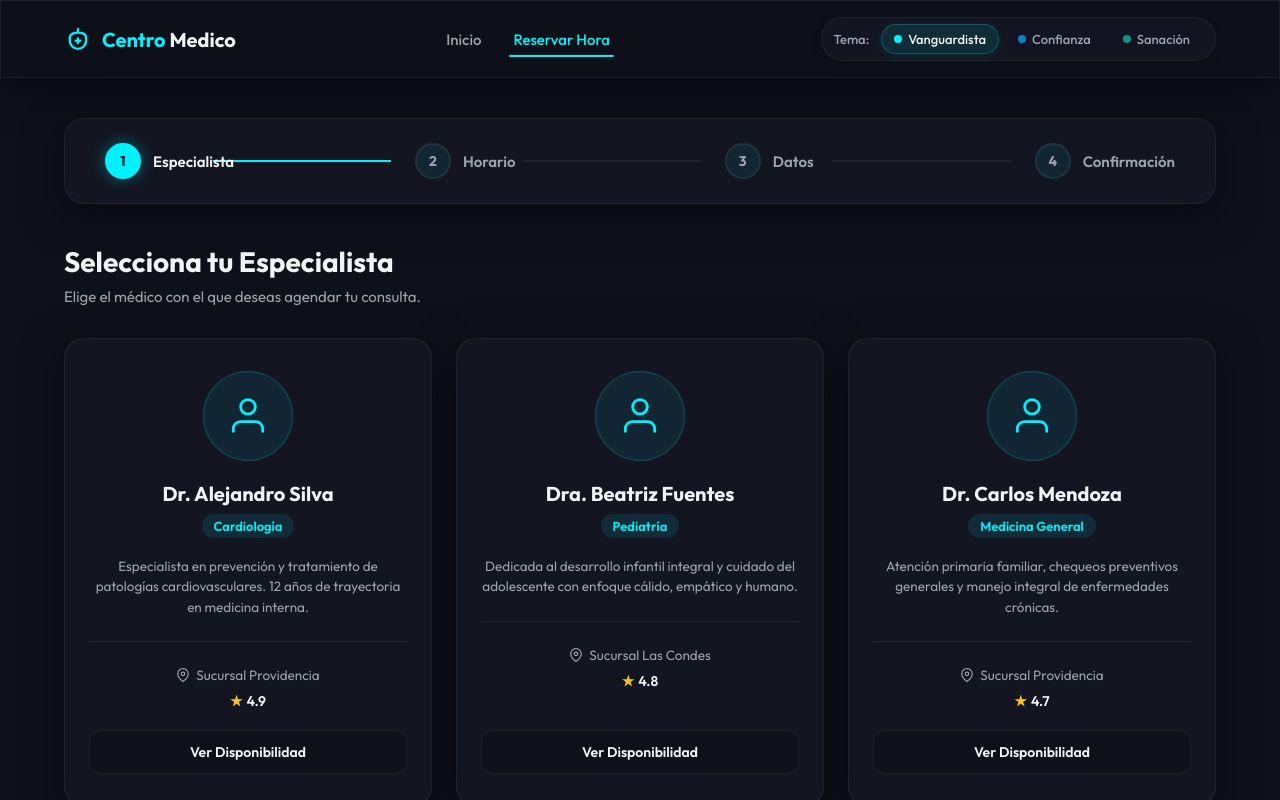
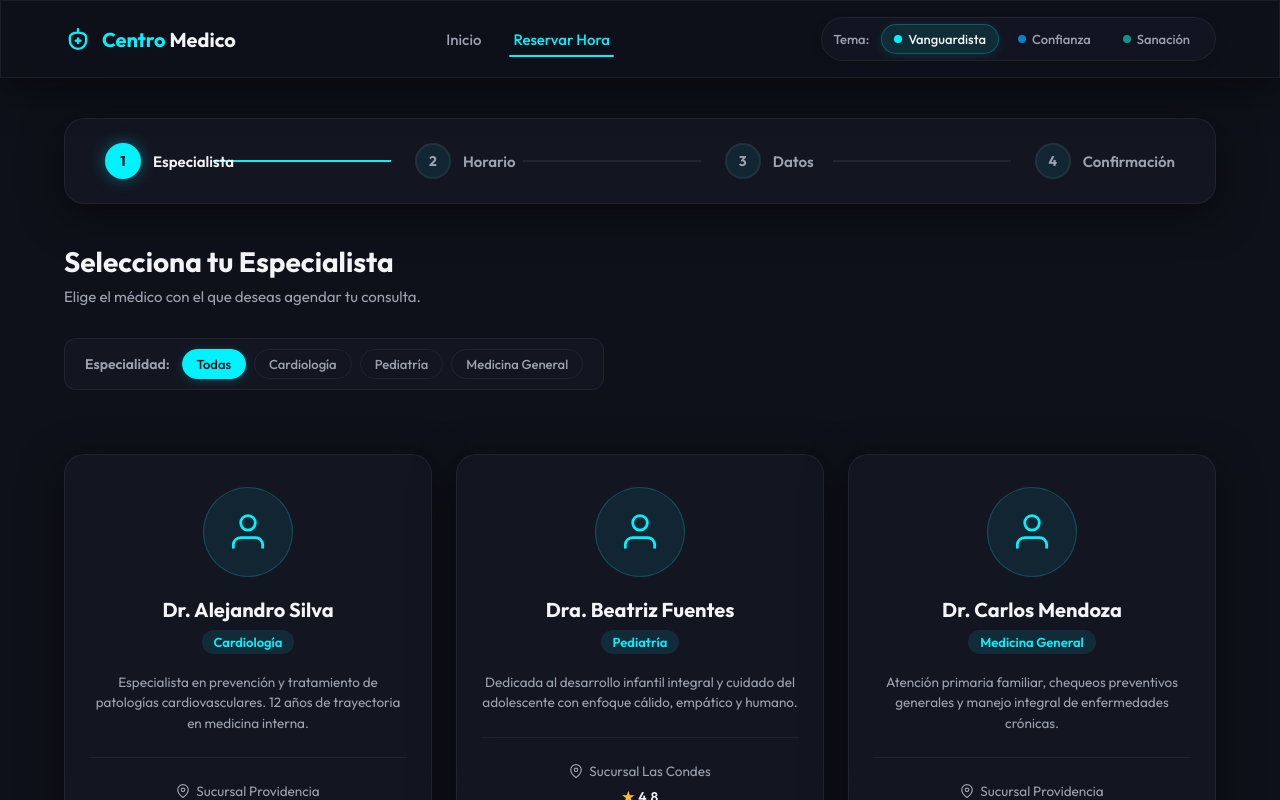
Before and after one commit to nicorubiotsx/centroMedico, a Next.js app: page /reserva in a window 1280 px wide. Built offline with nearby package versions, Linux system fonts and the light colour scheme.

Commit message:
feat: agregar filtro dinámico por especialidades en la selección de médicos

```diff
--- a/app/reserva/page.js
+++ b/app/reserva/page.js
@@ -22,6 +22,9 @@ export default function ReservaPage() {
 
   // Filtro de horario (all, morning, afternoon)
   const [timeFilter, setTimeFilter] = useState('all');
+
+  // Filtro de especialidad
+  const [selectedEspecialidad, setSelectedEspecialidad] = useState('Todas');
 
   // Formulario, validaciones e interacciones
   const [rutVal, setRutVal] = useState('');
@@ -174,6 +177,7 @@ export default function ReservaPage() {
     setRutStatus('idle');
     setTelefonoStatus('idle');
     setTimeFilter('all');
+    setSelectedEspecialidad('Todas');
   };
 
   // Filtrado de horas
@@ -220,8 +224,28 @@ export default function ReservaPage() {
               <p>Elige el médico con el que deseas agendar tu consulta.</p>
             </div>
 
+            {/* Filtro de Especialidades */}
+            {profesionales.length > 0 && (
+              <div className={styles.filtersContainer} style={{ marginBottom: '2rem' }}>
+                <span className={styles.filtersLabel}>Especialidad:</span>
+                <div className={styles.filterGroup} style={{ flexWrap: 'wrap' }}>
+                  {['Todas', ...new Set(profesionales.map(p => p.especialidad))].map(esp => (
+                    <button
+                      key={esp}
+                      onClick={() => setSelectedEspecialidad(esp)}
+                      className={`${styles.filterBtn} ${selectedEspecialidad === esp ? styles.filterActive : ''}`}
+                    >
+                      {esp}
+                    </button>
+                  ))}
+                </div>
+              </div>
+            )}
+
             <div className={styles.doctorGrid}>
-              {profesionales.map((prof) => {
+              {profesionales
+                .filter(prof => selectedEspecialidad === 'Todas' || prof.especialidad === selectedEspecialidad)
+                .map((prof) => {
                 const suc = sucursales.find(s => s.id === prof.sucursalId);
                 return (
                   <div key={prof.id} className={`${styles.doctorCard} glass-effect hover-glow`}>
```
